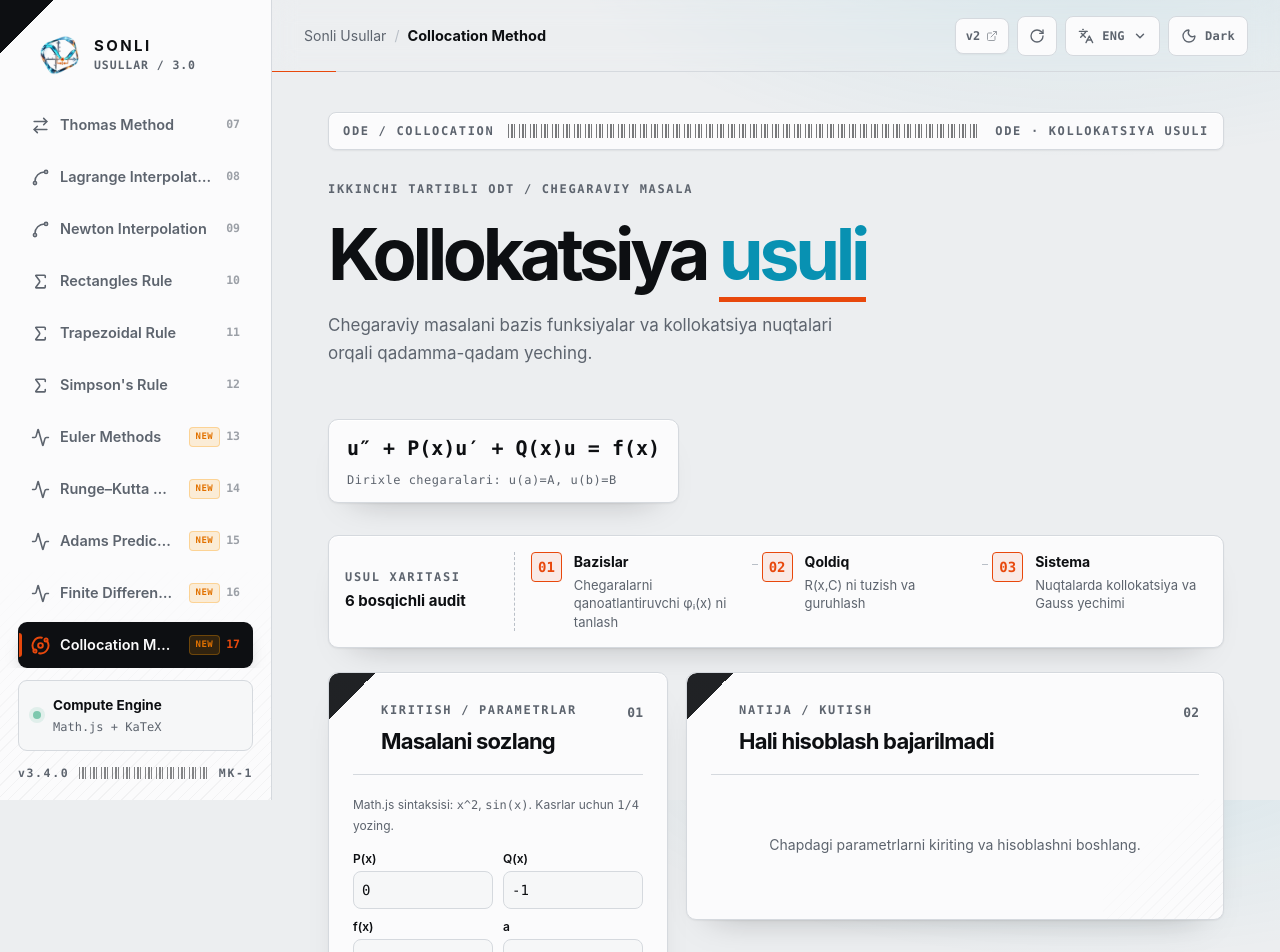
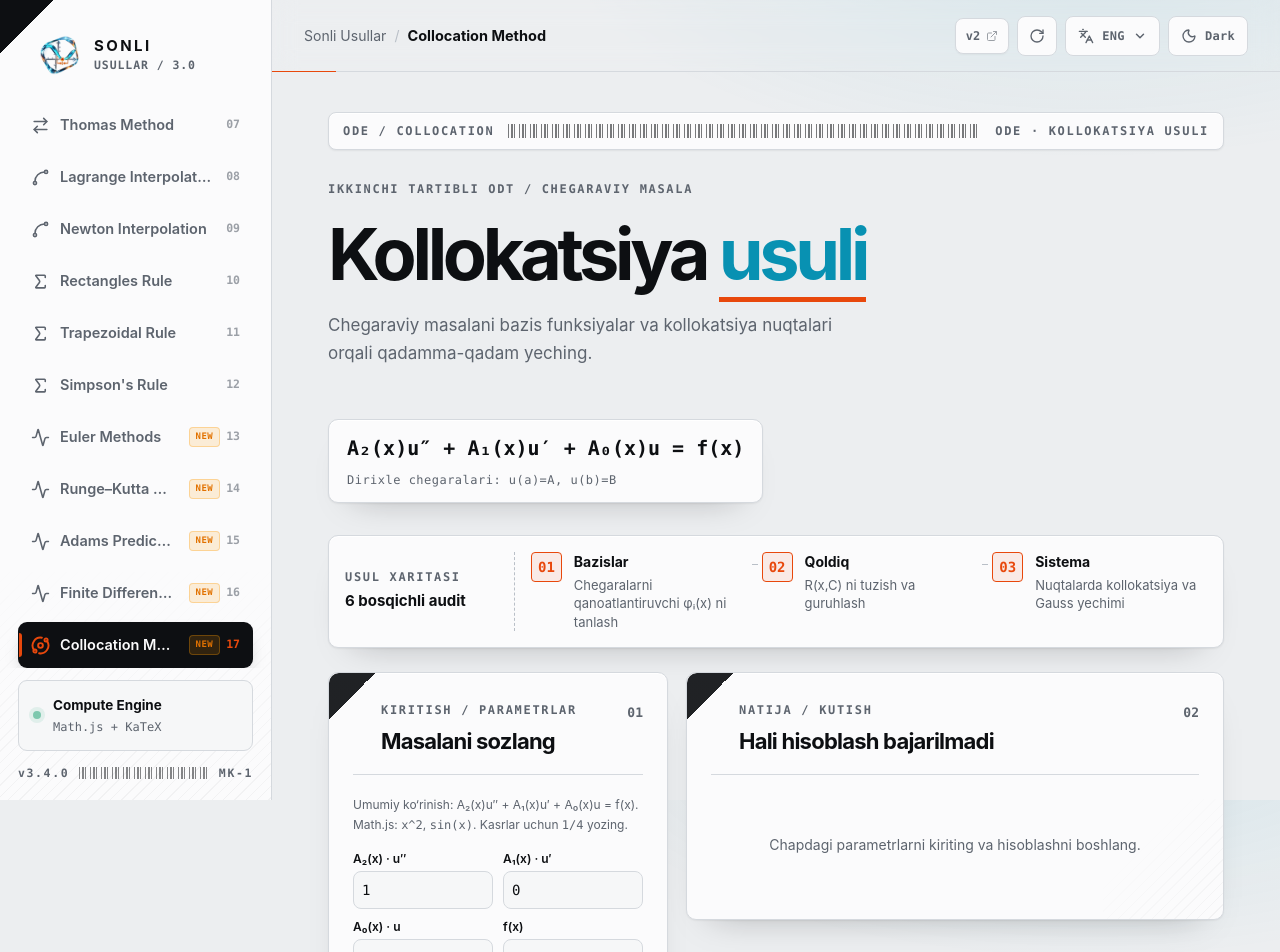
Before and after one commit to hexjasur/numeric-methods, a Next.js app: page /methods/collocation in a window 1280 px wide. Shown: the top 952 px of the page. Built offline with nearby package versions, Linux system fonts and the light colour scheme.

Commit message:
feat(collocation): allow general second-order ODE coefficients ✨

```diff
--- a/components/collocation-method.tsx
+++ b/components/collocation-method.tsx
@@ -7,7 +7,7 @@ import { PsHero, PsMap, PsNote, PsPanel, PsPanelHead, PsStrip } from '@/componen
 import { solveCollocation, texNumber, type CollocationInput, type CollocationResult } from '@/lib/collocation';
 
 const INITIAL: CollocationInput = {
-  p: '0', q: '-1', f: '2*x', a: '0', b: '1', alpha0: '1', alpha1: '0', alphaValue: '0', beta0: '1', beta1: '0', betaValue: '0', n: 3, points: ['1/4', '1/2', '3/4'],
+  a2: '1', a1: '0', a0: '-1', f: '2*x', a: '0', b: '1', alpha0: '1', alpha1: '0', alphaValue: '0', beta0: '1', beta1: '0', betaValue: '0', n: 3, points: ['1/4', '1/2', '3/4'],
 };
 
 function tex(value: string): string {
@@ -72,17 +72,17 @@ export function CollocationMethod() {
     catch (cause) { setResult(null); setError(cause instanceof Error ? cause.message : 'Hisoblashda xatolik yuz berdi.'); }
   };
   const fields: Array<{ key: keyof CollocationInput; label: string }> = [
-    { key: 'p', label: 'P(x)' }, { key: 'q', label: 'Q(x)' }, { key: 'f', label: 'f(x)' }, { key: 'a', label: 'a' }, { key: 'b', label: 'b' },
+    { key: 'a2', label: 'A₂(x) · u″' }, { key: 'a1', label: 'A₁(x) · u′' }, { key: 'a0', label: 'A₀(x) · u' }, { key: 'f', label: 'f(x)' }, { key: 'a', label: 'a' }, { key: 'b', label: 'b' },
     { key: 'alpha0', label: 'α₀' }, { key: 'alpha1', label: 'α₁' }, { key: 'alphaValue', label: 'A' }, { key: 'beta0', label: 'β₀' }, { key: 'beta1', label: 'β₁' }, { key: 'betaValue', label: 'B' },
   ];
   return <div className="relative mx-auto max-w-[1200px] px-0 pb-12 sm:px-2 md:px-4">
     <PsStrip eyebrow="ODE / COLLOCATION" id="ODE" name="Kollokatsiya usuli" />
-    <PsHero eyebrow="Ikkinchi tartibli ODT / Chegaraviy masala" title="Kollokatsiya" titleHighlight="usuli" lead="Chegaraviy masalani bazis funksiyalar va kollokatsiya nuqtalari orqali qadamma-qadam yeching." conditionMain={<>u″ + P(x)u′ + Q(x)u = f(x)</>} conditionSub="Dirixle chegaralari: u(a)=A, u(b)=B" />
+    <PsHero eyebrow="Ikkinchi tartibli ODT / Chegaraviy masala" title="Kollokatsiya" titleHighlight="usuli" lead="Chegaraviy masalani bazis funksiyalar va kollokatsiya nuqtalari orqali qadamma-qadam yeching." conditionMain={<>A₂(x)u″ + A₁(x)u′ + A₀(x)u = f(x)</>} conditionSub="Dirixle chegaralari: u(a)=A, u(b)=B" />
     <PsMap eyebrow="Usul xaritasi" title="6 bosqichli audit" steps={[{ n: '01', t: 'Bazislar', s: 'Chegaralarni qanoatlantiruvchi φᵢ(x) ni tanlash' }, { n: '02', t: 'Qoldiq', s: 'R(x,C) ni tuzish va guruhlash' }, { n: '03', t: 'Sistema', s: 'Nuqtalarda kollokatsiya va Gauss yechimi' }]} />
     <div className="grid min-w-0 items-start gap-[18px] lg:grid-cols-[minmax(280px,340px)_minmax(0,1fr)]">
       <aside className="min-w-0 space-y-[18px] lg:sticky lg:top-4"><PsPanel><PsPanelHead eyebrow="Kiritish / Parametrlar" title="Masalani sozlang" idx="01" />
         <form onSubmit={calculate} className="space-y-4">
-          <p className="text-xs leading-relaxed text-muted">Math.js sintaksisi: <code>x^2</code>, <code>sin(x)</code>. Kasrlar uchun <code>1/4</code> yozing.</p>
+          <p className="text-xs leading-relaxed text-muted">Umumiy ko‘rinish: A₂(x)u″ + A₁(x)u′ + A₀(x)u = f(x). Math.js: <code>x^2</code>, <code>sin(x)</code>. Kasrlar uchun <code>1/4</code> yozing.</p>
           <div className="grid grid-cols-2 gap-2.5">{fields.map(({ key, label }) => <label key={key} className="min-w-0"><span className="mb-1 block text-xs font-semibold text-ink">{label}</span><input value={String(input[key])} onChange={(event) => update(key, event.target.value)} className="w-full rounded-lg border border-line bg-bg-2 px-2 py-2 font-mono text-sm text-ink outline-none focus:border-brand" /></label>)}</div>
           <label className="block"><span className="mb-1 block text-xs font-semibold text-ink">n — bazislar soni (2–6)</span><select value={input.n} onChange={(event) => { const n = Number(event.target.value); update('n', n); update('points', Array.from({ length: n }, (_, index) => input.points[index] ?? String((index + 1) / (n + 1)))); }} className="w-full rounded-lg border border-line bg-bg-2 px-2 py-2 font-mono text-sm text-ink"><option value={2}>2</option><option value={3}>3</option><option value={4}>4</option><option value={5}>5</option><option value={6}>6</option></select></label>
           <div className="rounded-lg border border-line bg-bg-2 p-3"><p className="mb-2 text-xs font-semibold text-ink">Kollokatsiya nuqtalari xᵢ ∈ (a,b)</p><div className="space-y-2">{input.points.map((point, index) => <input key={index} value={point} onChange={(event) => updatePoint(index, event.target.value)} aria-label={`${index + 1}-kollokatsiya nuqtasi`} className="w-full rounded-lg border border-line bg-panel px-2 py-2 font-mono text-sm text-ink outline-none focus:border-brand" />)}</div><button type="button" onClick={distributePoints} className="mt-3 w-full rounded-lg border border-brand/40 bg-brand-soft px-3 py-2 text-xs font-semibold text-brand">Avtomatik teng taqsimlash</button></div>
--- a/lib/collocation.ts
+++ b/lib/collocation.ts
@@ -1,6 +1,6 @@
 import { math, normalizeExpression } from '@/lib/math';
 
-export interface CollocationInput { p: string; q: string; f: string; a: string; b: string; alpha0: string; alpha1: string; alphaValue: string; beta0: string; beta1: string; betaValue: string; n: number; points: string[]; }
+export interface CollocationInput { a2: string; a1: string; a0: string; f: string; a: string; b: string; alpha0: string; alpha1: string; alphaValue: string; beta0: string; beta1: string; betaValue: string; n: number; points: string[]; }
 export interface CollocationBasis { index: number; expression: string; derivative: string; secondDerivative: string; }
 export interface CollocationEquation { x: number; exactX: string; coefficients: number[]; rhs: number; residualExpression: string; }
 export interface CollocationResult { input: CollocationInput; phi0: string; basis: CollocationBasis[]; approximation: string; derivative: string; secondDerivative: string; residual: string; equations: CollocationEquation[]; coefficients: number[]; finalSolution: string; samples: Array<{ x: number; value: number }>; }
@@ -120,14 +120,14 @@ export function solveCollocation(input: CollocationInput): CollocationResult {
   const approximation = `\\tilde{u}(x) = ${joinFormulaTerms(phi0, basis.map((item) => `C_${item.index}\\cdot\\left(${item.expression}\\right)`))}`;
   const derivative = `\\tilde{u}'(x) = ${joinFormulaTerms(phi0Derivative, basis.map((item) => `C_${item.index}\\cdot\\left(${item.derivative}\\right)`))}`;
   const secondDerivative = `\\tilde{u}''(x) = ${joinFormulaTerms(phi0SecondDerivative, basis.map((item) => `C_${item.index}\\cdot\\left(${item.secondDerivative}\\right)`))}`;
-  const residualConstant = expressionTex(simplifiedExpression(`${phi0SecondDerivative} + (${input.p})*(${phi0Derivative}) + (${input.q})*(${phi0}) - (${input.f})`));
+  const residualConstant = expressionTex(simplifiedExpression(`(${input.a2})*(${phi0SecondDerivative}) + (${input.a1})*(${phi0Derivative}) + (${input.a0})*(${phi0}) - (${input.f})`));
   const residualTerms = basis.map((item) => {
-    const coefficient = simplifiedExpression(`${item.secondDerivative} + (${input.p})*(${item.derivative}) + (${input.q})*(${item.expression})`);
+    const coefficient = simplifiedExpression(`(${input.a2})*(${item.secondDerivative}) + (${input.a1})*(${item.derivative}) + (${input.a0})*(${item.expression})`);
     return `C_${item.index}\\cdot\\left(${expressionTex(coefficient)}\\right)`;
   }).join(' + ');
   const equations = pointValues.map((x, rowIndex) => {
-    const constant = numeric(phi0SecondDerivative, x) + numeric(input.p, x) * numeric(phi0Derivative, x) + numeric(input.q, x) * numeric(phi0, x) - numeric(input.f, x);
-    const coefficients = basis.map((item) => numeric(item.secondDerivative, x) + numeric(input.p, x) * numeric(item.derivative, x) + numeric(input.q, x) * numeric(item.expression, x));
+    const constant = numeric(input.a2, x) * numeric(phi0SecondDerivative, x) + numeric(input.a1, x) * numeric(phi0Derivative, x) + numeric(input.a0, x) * numeric(phi0, x) - numeric(input.f, x);
+    const coefficients = basis.map((item) => numeric(input.a2, x) * numeric(item.secondDerivative, x) + numeric(input.a1, x) * numeric(item.derivative, x) + numeric(input.a0, x) * numeric(item.expression, x));
     return { x, exactX: input.points[rowIndex], coefficients, rhs: -constant, residualExpression: `${polynomialSum(texNumber(constant), coefficients.map((value, index) => ({ coefficient: value, variable: `C_${index + 1}` })))} = 0` };
   });
   const coefficients = solveGauss(equations.map((row) => row.coefficients), equations.map((row) => row.rhs));
```
